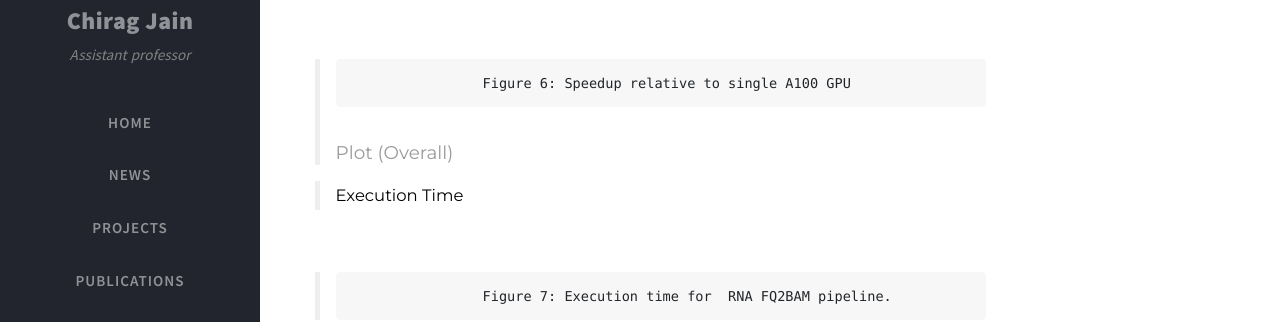
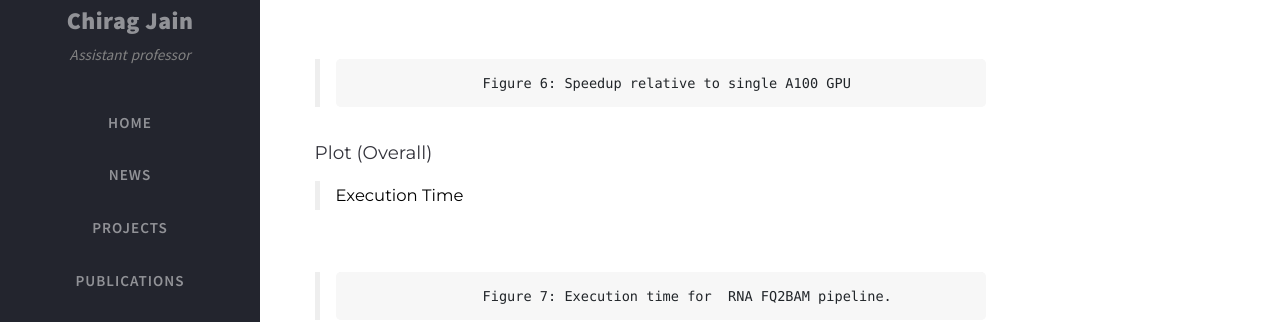
Before and after one commit to at-cg/at-cg.github.io, a Jekyll site: the page built from _posts/2021-10-14-ParaBricks-WGS.md, in a window 1280 px wide and 900 px high, scrolled down 2838 px. Shown: the part 153-475 px from the top of the window. Built offline with Jekyll 4.4.1, drawn with Linux system fonts in a browser that asks for light colours; nearby versions of some CDN libraries; comment, search, counter and statistics services are not loaded.

```diff
--- a/_posts/2021-10-14-ParaBricks-WGS.md
+++ b/_posts/2021-10-14-ParaBricks-WGS.md
@@ -101,7 +101,7 @@ Nvidia Ampere A100 GPUs exploit wide SIMT architecture to accelerate world's mos
 >                     Figure 6: Speedup relative to single A100 GPU
 
 
-> #### Plot (Overall)
+#### Plot (Overall)
 
 > Execution Time
 
```
